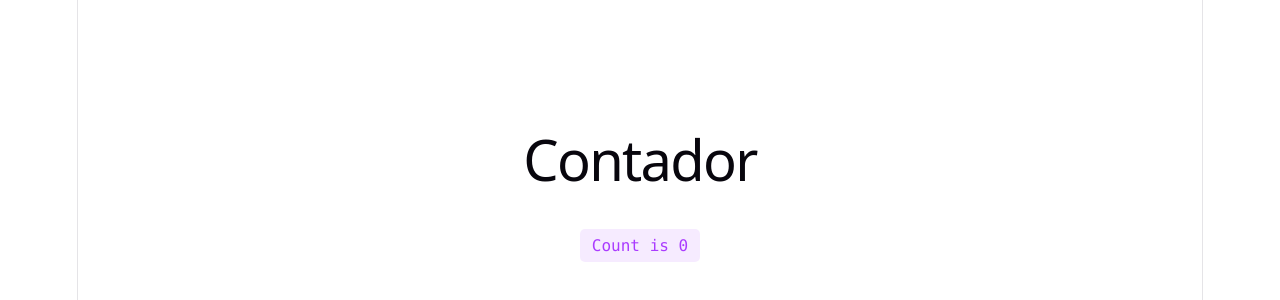
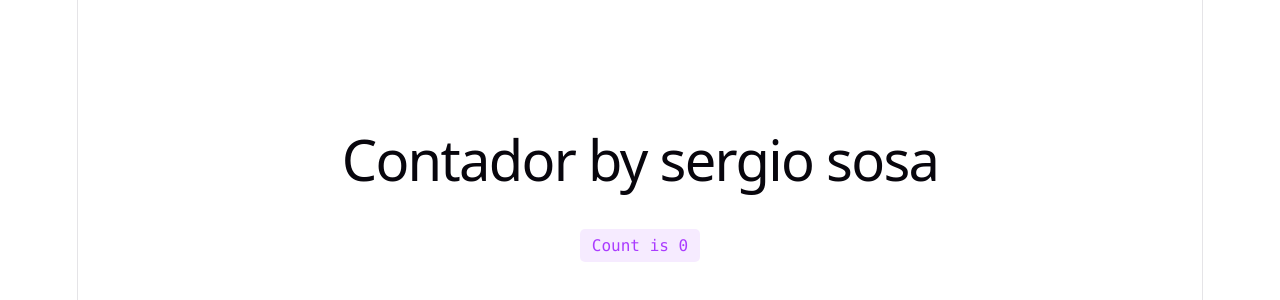
Before and after one commit to SergioSosaGonzalez/devSecOpsDemoApp, a React (Vite) app: page / in a window 1280 px wide. Shown: the part 200-500 px from the top of the page. Built offline with nearby package versions, Linux system fonts and the light colour scheme.

Commit message:
Title modified

```diff
--- a/src/App.tsx
+++ b/src/App.tsx
@@ -6,7 +6,7 @@ function App() {
 
   return (
     <section id="center">
-      <h1>Contador</h1>
+      <h1>Contador by sergio sosa</h1>
       <button
         type="button"
         className="counter"
```
